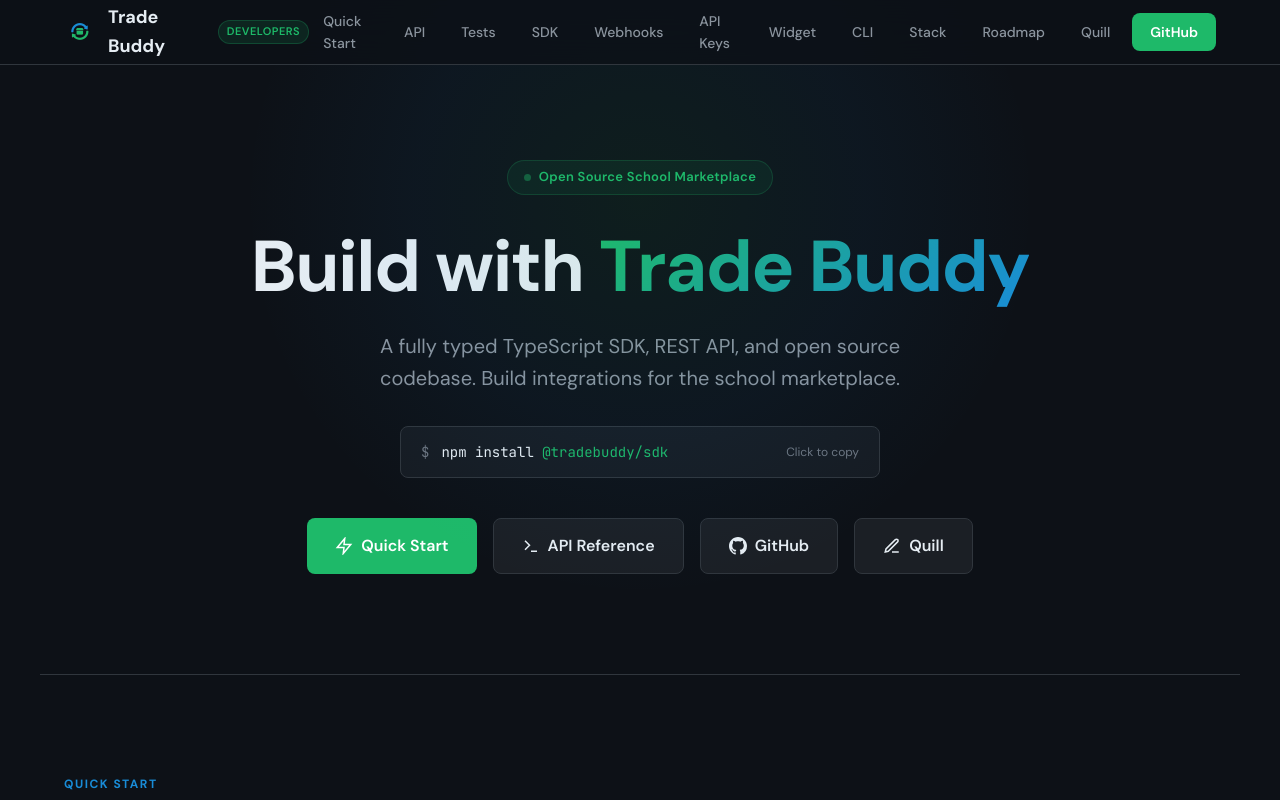
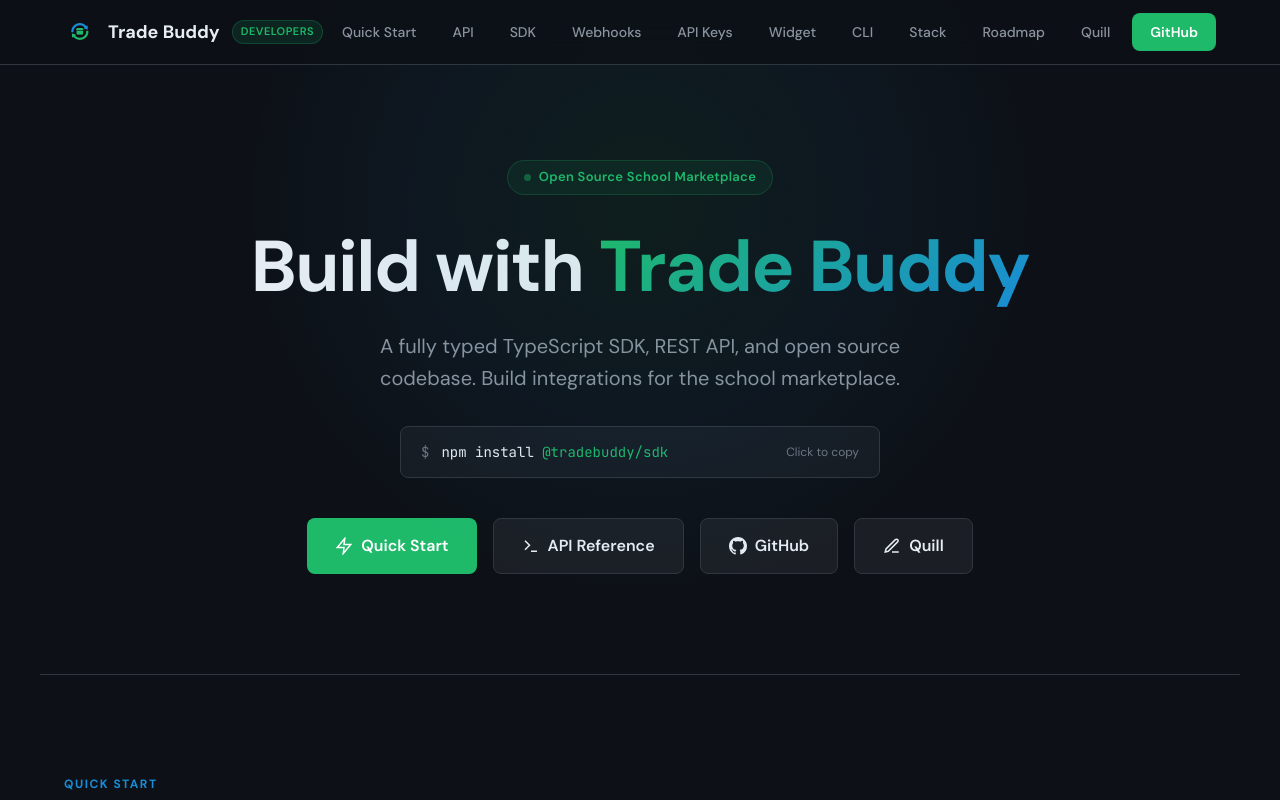
Before and after one commit to tradebuddyhq/tradebuddy.dev, a website built with Vite: page index.html in a window 1280 px wide. Shown: the top 800 px of the page. Built offline with nearby package versions, Linux system fonts and the light colour scheme.

Commit message:
Remove Tests from nav bar

```diff
--- a/index.html
+++ b/index.html
@@ -22,7 +22,6 @@
     <div class="nav-links">
       <a href="#quickstart">Quick Start</a>
       <a href="#api">API</a>
-      <a href="#api-tests">Tests</a>
       <a href="#sdk">SDK</a>
       <a href="#webhooks">Webhooks</a>
       <a href="#apikeys">API Keys</a>
```
